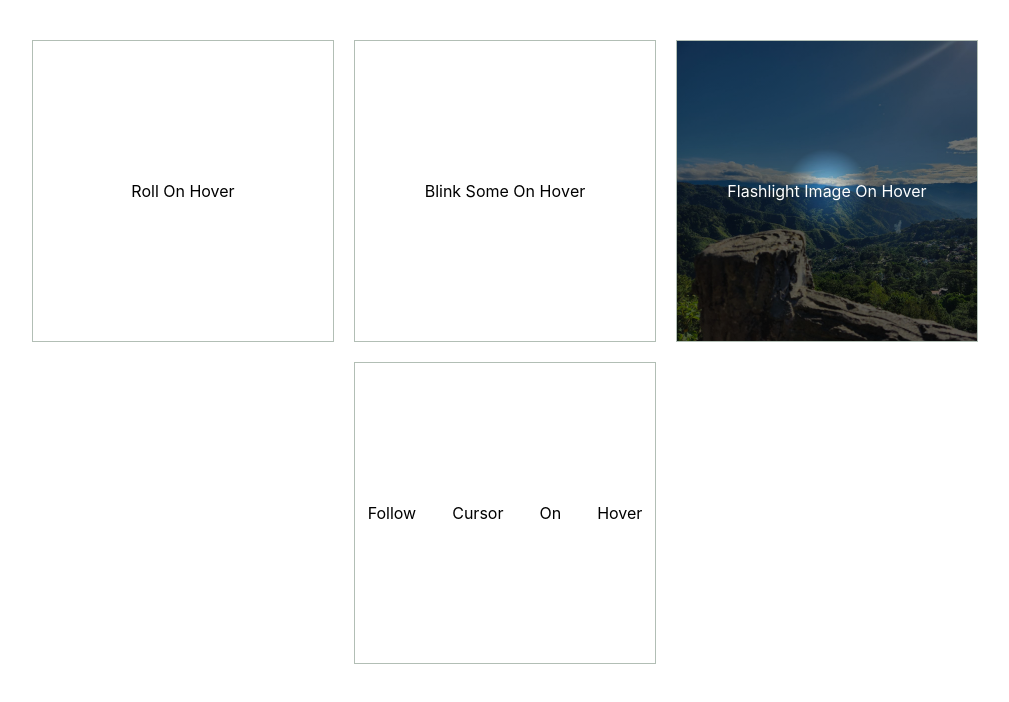
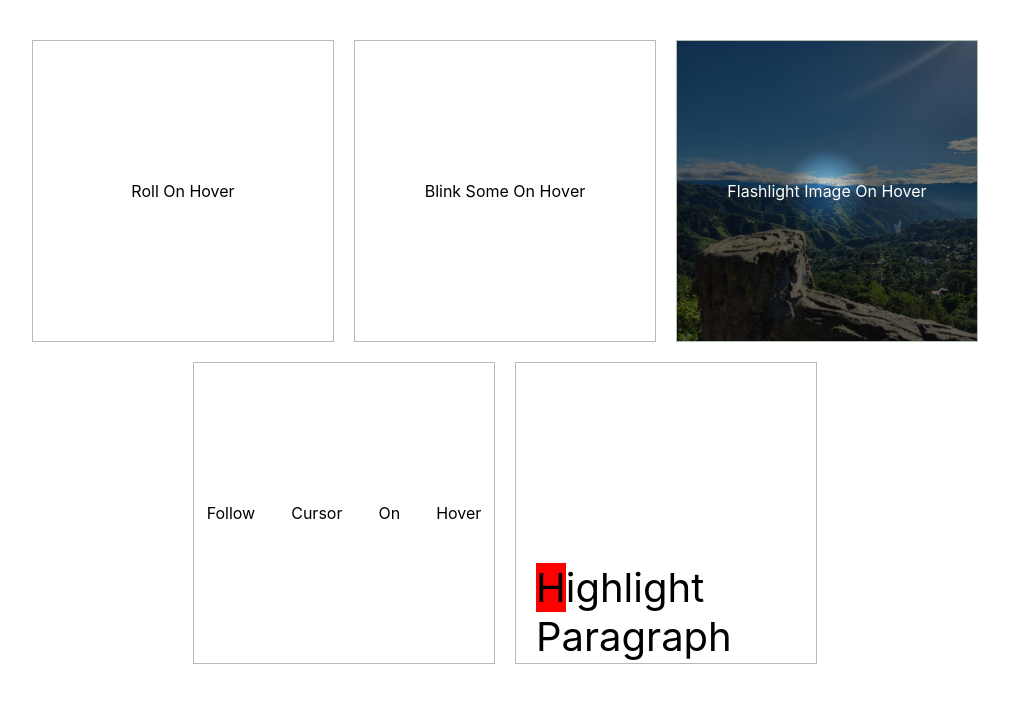
Before and after one commit to mamangss/components, a React (Create React App) app: page / in a window 1280 px wide. Shown: the top 702 px of the page, without its empty margins (135-1144 px from the left). Built offline with nearby package versions, Linux system fonts and the light colour scheme.

Commit message:
feat: highlight paragraph on scroll

```diff
--- a/src/App.module.scss
+++ b/src/App.module.scss
@@ -7,5 +7,11 @@
 		gap: 20px;
 		flex-wrap: wrap;
 		justify-content: center;
+
+		// Highlight Paragraph On Scroll
+		.hposParagraph {
+			padding: 200px 20px 200px;
+			font-size: 40px;
+		}
 	}
 }
--- a/src/App.tsx
+++ b/src/App.tsx
@@ -5,6 +5,7 @@ import { FlashlightImageOnHover } from './components/FashlightImageOnHover';
 import dummyImg from './assets/images/dummy.jpg';
 import { FollowCursorOnHover } from './components/FollowCursorOnHover';
 import { Viewer } from './components/Viewer';
+import { HighlightParagraphOnScroll } from './components/HighlightParagraphOnScroll';
 
 const App = () => {
 
@@ -35,6 +36,15 @@ const App = () => {
 						list={['Follow', 'Cursor', 'On', 'Hover']}
 					/>
 				</Viewer>
+
+				<Viewer>
+					<HighlightParagraphOnScroll
+						// paragraph='Lorem ipsum dolor sit amet, consectetur adipiscing elit. Vestibulum iaculis mi mauris, eu venenatis erat fermentum vel. Maecenas dolor ex, porttitor vitae dignissim sed, auctor ut ligula.'
+						paragraph='Highlight Paragraph On Scroll. Lorem ipsum dolor sit amet, consectetur adipiscing elit. Vestibulum iaculis mi mauris, eu venenatis erat fermentum vel.'
+						readerLineOffsetHeight={150}
+						paragraphClassName={styles.hposParagraph}
+					/>
+				</Viewer>
 			</div>
 
 		</div>
--- /dev/null
+++ b/src/components/HighlightParagraphOnScroll/HighlightParagraphOnScroll.module.scss
@@ -0,0 +1,14 @@
+.highlightParagraphOnScroll {
+	position: relative;
+	width: 100%;
+	height: 100%;
+	overflow-y: auto;
+
+	.paragraph {
+		.char {
+			&.highlight {
+				background-color: #FF0000;
+			}
+		}
+	}
+}
--- /dev/null
+++ b/src/components/HighlightParagraphOnScroll/HighlightParagraphOnScroll.tsx
@@ -0,0 +1,82 @@
+import { useState } from 'react';
+import { IHighlightParagraphOnScrollProps } from '.';
+import styles from './HighlightParagraphOnScroll.module.scss';
+
+const HighlightParagraphOnScroll: React.FC<IHighlightParagraphOnScrollProps> = ({
+	paragraph = '',
+	readerLineOffsetHeight = 0,
+	className = '',
+	paragraphClassName = '',
+	highlightedCharClassName = ''
+}) => {
+
+	const [lastHighlightedChar, setLastHighlightedChar] = useState<number>(0);
+
+	const handleScroll = () => {
+		var lastReaderLine: number = -1;
+		var lastCharKey: number = -1;
+		const chars = paragraph.split('');
+
+		const scrollContainer = document.querySelector('#highlightParagraphOnScroll');
+		const scrollRect = scrollContainer?.getBoundingClientRect();
+		const readerLine: number = Number(scrollRect?.top) + readerLineOffsetHeight;
+
+		chars.some((char, key) => {
+			const charElement = document.querySelector(`#char-${key}`);
+			const charRect = charElement?.getBoundingClientRect();
+
+			// Percentage of the char's position over the scroll's width
+			const charWidthToContainerWidthPercentage = 100 - ((Number(scrollRect?.right) - Number(charRect?.right)) / Number(scrollRect?.width) * 100);
+
+			// Percentage of the reader line's y-axis over the char's height
+			const readerLineToCharHeightPercentage = (Number(scrollRect?.y) - Number(charRect?.y) + readerLineOffsetHeight) / Number(charRect?.height) * 100;
+
+			// If the char's top is above or on the reader line,
+			// and char's left is within the chars' height and container's width
+			// if (Number(charRect?.top) <= readerLine && charWidthToContainerWidthPercentage <= readerLineToCharHeightPercentage) {
+			if (Number(charRect?.top) <= readerLine) {
+
+				if (lastReaderLine != readerLine) {
+					lastReaderLine = readerLine;
+					lastCharKey = key;
+
+				} else if (charWidthToContainerWidthPercentage <= readerLineToCharHeightPercentage) {
+					lastCharKey = key;
+				}
+
+				return false;
+			}
+
+			return true;
+		});
+
+		setLastHighlightedChar(lastCharKey);
+	};
+
+	return (
+		<div
+			id={'highlightParagraphOnScroll'}
+			className={`${styles.highlightParagraphOnScroll} ${className}`}
+			onScroll={handleScroll}
+		>
+
+			<div className={`${styles.paragraph} ${paragraphClassName}`}>
+				{paragraph.split('').map((char, key) => (
+					<span
+						key={key}
+						id={`char-${key}`}
+						className={
+							`${styles.char} ` +
+							(lastHighlightedChar >= key ? `${styles.highlight} ${highlightedCharClassName}` : '')
+						}
+					>
+						{char}
+					</span>
+				))}
+			</div>
+
+		</div>
+	);
+};
+
+export default HighlightParagraphOnScroll;
--- /dev/null
+++ b/src/components/HighlightParagraphOnScroll/index.ts
@@ -0,0 +1,13 @@
+export { default as HighlightParagraphOnScroll } from './HighlightParagraphOnScroll';
+
+export interface IHighlightParagraphOnScrollProps {
+	paragraph: string;
+
+	// The height from the top of the container when the highlighting starts
+	// In pixel (px).
+	readerLineOffsetHeight?: number;
+
+	className?: string;
+	paragraphClassName?: string;
+	highlightedCharClassName?: string;
+};
```
